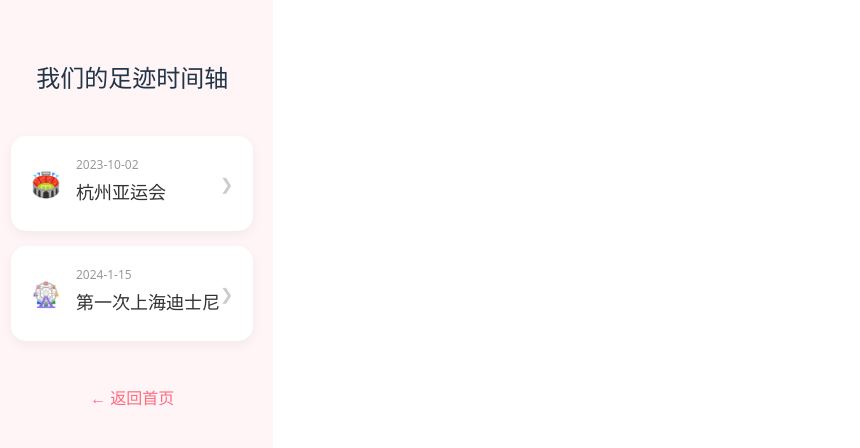
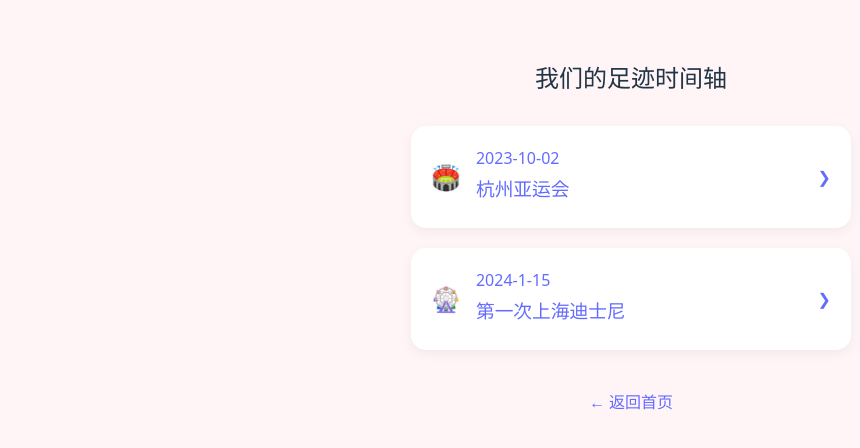
Before and after one commit to Aling1717/CP-Love-Story, a React (Vite) app: page /timeline in a window 1280 px wide. Shown: the top 448 px of the page, without its empty margins (9-869 px from the left). Built offline with nearby package versions, Linux system fonts and the light colour scheme.

Commit message:
update_0120_1442

```diff
--- a/src/App.css
+++ b/src/App.css
@@ -1,97 +1,49 @@
-/* 基础重置，确保没有边距干扰 */
-* {
+/* 彻底重置浏览器默认边距 */
+html, body {
   margin: 0;
   padding: 0;
-  box-sizing: border-box;
+  width: 100%;
+  height: 100%;
+  overflow-x: hidden; /* 防止左右晃动 */
 }
 
-/* 核心容器：解决偏左问题的关键 */
+/* 强制全屏居中容器 */
 .container {
-  min-height: 100vh;
-  width: 100%;           /* 强制宽度占满屏幕 */
-  background-color: #fff5f7; /* 恢复最初的柔和粉色 */
-  padding: 40px 20px;
-  display: flex;         /* 开启弹性布局 */
-  flex-direction: column;/* 内容垂直排列 */
-  align-items: center;    /* 【关键】让所有内容水平居中 */
-  justify-content: flex-start;
+  display: flex !important;
+  flex-direction: column !important;
+  align-items: center !important;    /* 水平居中 */
+  justify-content: flex-start !important;
+  min-height: 100vh !important;
+  width: 100vw !important;           /* 强制占用 100% 屏幕宽度 */
+  background-color: #fff5f7 !important; /* 你的粉色背景 */
+  padding: 40px 0 !important;
+  box-sizing: border-box !important;
 }
 
-/* 时间轴容器 */
+/* 时间轴容器也要水平居中 */
 .timeline-container {
-  width: 100%;
-  max-width: 500px;      /* 限制最大宽度，防止在大屏幕上太散 */
-  display: flex;
-  flex-direction: column;
-  align-items: center;   /* 让内部卡片居中 */
-  margin-top: 20px;
+  display: flex !important;
+  flex-direction: column !important;
+  align-items: center !important;
+  width: 100% !important;
+  max-width: 500px !important;
 }
 
-/* 时间轴卡片：让它看起来更精致 */
+/* 卡片样式，确保它在中间 */
 .timeline-card {
-  background: white;
-  width: 100%;           /* 占满容器宽度 */
-  max-width: 400px;
-  padding: 20px;
-  margin-bottom: 15px;
-  border-radius: 15px;
-  text-decoration: none; /* 去除链接下划线 */
-  color: #333;           /* 文字颜色 */
-  display: flex;
-  align-items: center;
-  box-shadow: 0 4px 12px rgba(0, 0, 0, 0.05); /* 淡淡的阴影 */
-  transition: transform 0.2s;
+  background: white !important;
+  width: 90% !important;            /* 占据屏幕宽度的 90% */
+  max-width: 400px !important;
+  margin: 10px 0 !important;
+  padding: 20px !important;
+  border-radius: 15px !important;
+  display: flex !important;
+  align-items: center !important;
+  text-decoration: none !important;
+  box-shadow: 0 4px 12px rgba(0,0,0,0.05) !important;
 }
 
-.timeline-card:active {
-  transform: scale(0.98); /* 点击时的反馈效果 */
+.timeline-info {
+  flex: 1;
+  margin-left: 15px;
 }
-
-/* 图标样式 */
-.timeline-icon {
-  font-size: 24px;
-  margin-right: 15px;
-}
-
-/* 日期与标题 */
-.timeline-info {
-  flex-grow: 1;
-}
-
-.timeline-date {
-  font-size: 12px;
-  color: #999;
-  display: block;
-}
-
-.timeline-info h3 {
-  font-size: 18px;
-  margin-top: 5px;
-}
-
-/* 箭头 */
-.arrow {
-  color: #ccc;
-  font-weight: bold;
-}
-
-/* 首页爱心动画 */
-.heart {
-  font-size: 60px;
-  margin-bottom: 20px;
-  animation: pulse 1.5s infinite;
-}
-
-@keyframes pulse {
-  0% { transform: scale(1); }
-  50% { transform: scale(1.1); }
-  100% { transform: scale(1); }
-}
-
-/* 返回链接样式 */
-.back-link {
-  margin-top: 30px;
-  color: #ff6b81;
-  text-decoration: none;
-  font-weight: bold;
-}
```
